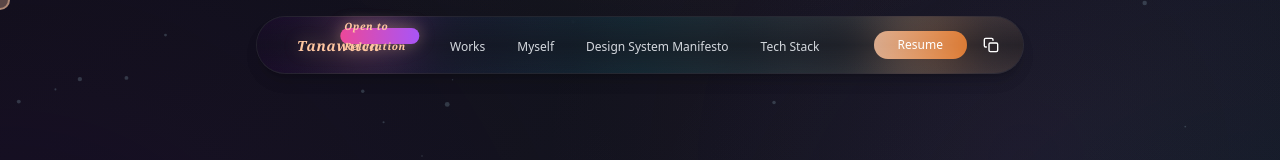
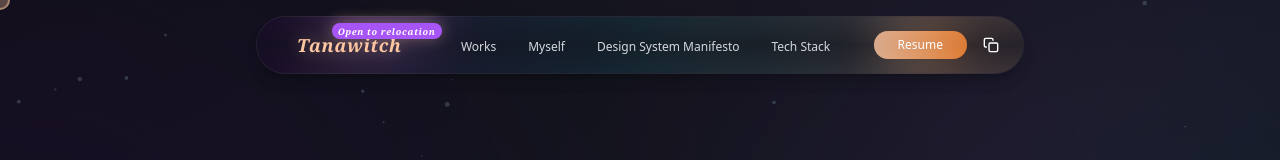
Before and after one commit to thenutlpkl/thenutlpkl.github.io, a React (Vite) app: page / in a window 1280 px wide. Shown: the top 160 px of the page. Built offline with nearby package versions, Linux system fonts and the light colour scheme; no server answers; the database is empty.

Commit message:
fix chips

```diff
--- a/src/components/Chips.tsx
+++ b/src/components/Chips.tsx
@@ -27,12 +27,12 @@ const Chips: React.FC<ChipsProps> = ({
     outlined: 'border border-gray-300 bg-transparent text-gray-800',
     filled: 'text-white',
     notification: 'absolute top-0 right-0 transform translate-x-1/2 -translate-y-1/2',
-    gradient: 'absolute top-0 right-0 transform translate-x-1/2 -translate-y-1/2 bg-gradient-to-r'
+    gradient: 'absolute top-0 right-0 transform translate-x-3/4 -translate-y-3/4 bg-gradient-to-r'
   };
 
   // Size styles
   const sizeStyles = {
-    tiny: 'text-[10px] px-1 py-0.5 min-w-[16px] h-[16px]',
+    tiny: 'text-[9px] px-1.5 py-0.5 min-w-[16px] h-[16px] leading-none',
     small: 'text-xs px-2 py-1',
     medium: 'text-sm px-3 py-1.5',
     large: 'text-base px-4 py-2'
@@ -97,6 +97,7 @@ const Chips: React.FC<ChipsProps> = ({
     ${colorStyles[color][variant]}
     ${interactiveStyles}
     ${className}
+    whitespace-nowrap
   `.trim();
 
   return (
--- a/src/components/Navigation.tsx
+++ b/src/components/Navigation.tsx
@@ -70,14 +70,16 @@ const Navigation = () => {
                     hover:text-[#FEC6A1] hover:drop-shadow-[0_0_8px_rgba(254,198,161,0.3)]
                     ${isActive('/') ? 'text-[#FEC6A1] drop-shadow-[0_0_8px_rgba(254,198,161,0.3)]' : 'text-gray-300'}`}
                   >
-                    Tanawitch
-                    <Chips
-                      label="Open to Relocation"
-                      variant="gradient"
-                      color="pink-purple"
-                      size="tiny"
-                      className="ml-1"
-                    />
+                    <div className="flex items-center space-x-4">
+                      <span className="text-lg font-bold">Tanawitch</span>
+                      <Chips
+                        label="Open to relocation"
+                        variant="filled"
+                        color="secondary"
+                        size="tiny"
+                        className="absolute -top-2 -right-10"
+                      />
+                    </div>
                   </RouterLink>
                 </div>
               </div>
```
